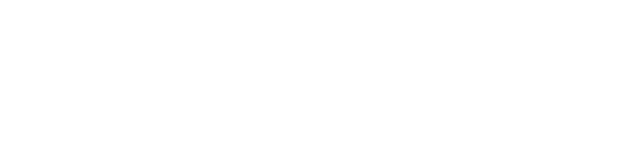
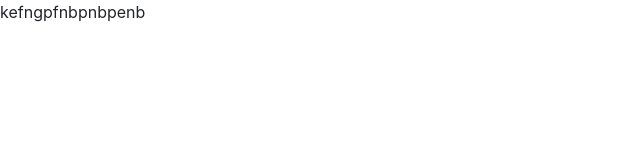
Before and after one commit to emmanuelkolawole4/ready-for-bootstrap-2, a plain HTML site: page index.html in a window 1280 px wide. Shown: the whole page, without its empty margins (0-640 px from the left). Drawn offline with Linux system fonts and the light colour scheme.

```diff
--- a/index.html
+++ b/index.html
@@ -15,7 +15,7 @@
 
 <body>
 
-
+  kefngpfnbpnbpenb
 
   <script src="src/js/jquery-3.3.1.slim.min.js"></script>
   <script src="src/js/popper.min.js"></script>
```
